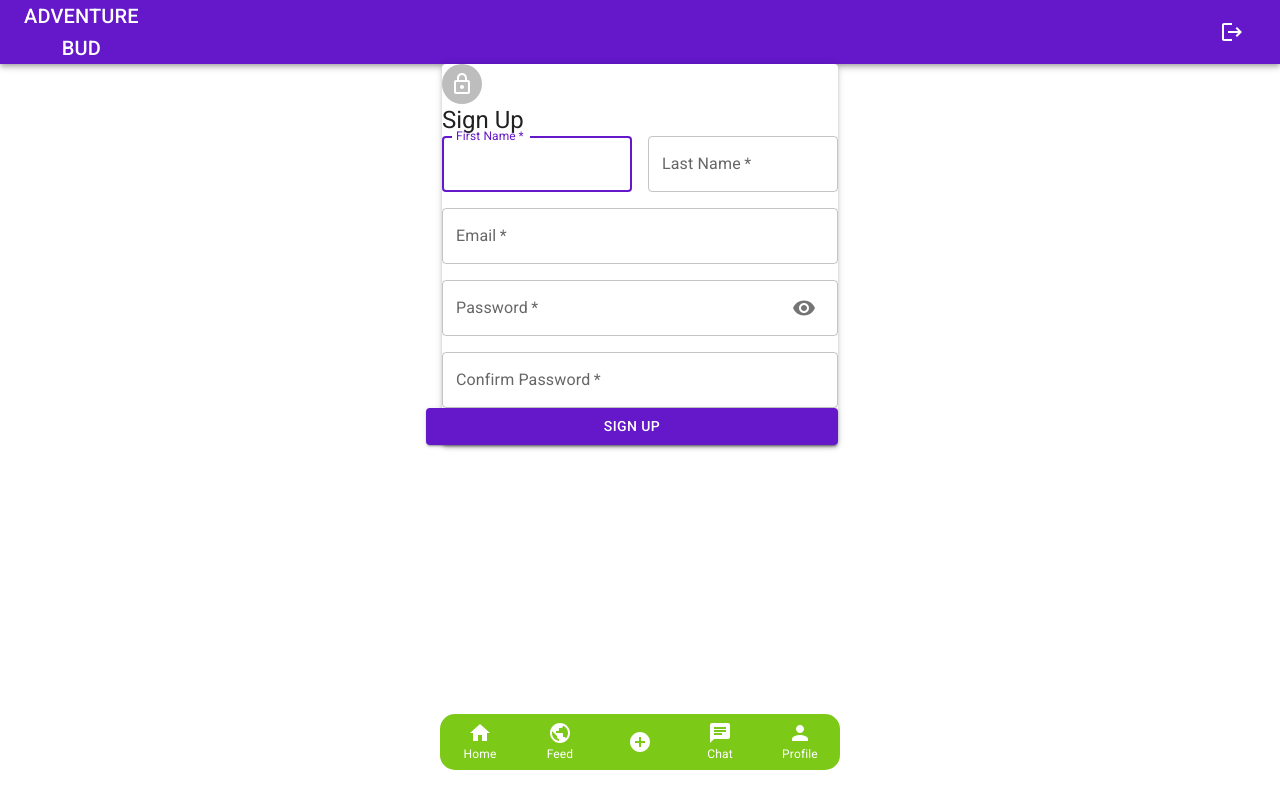
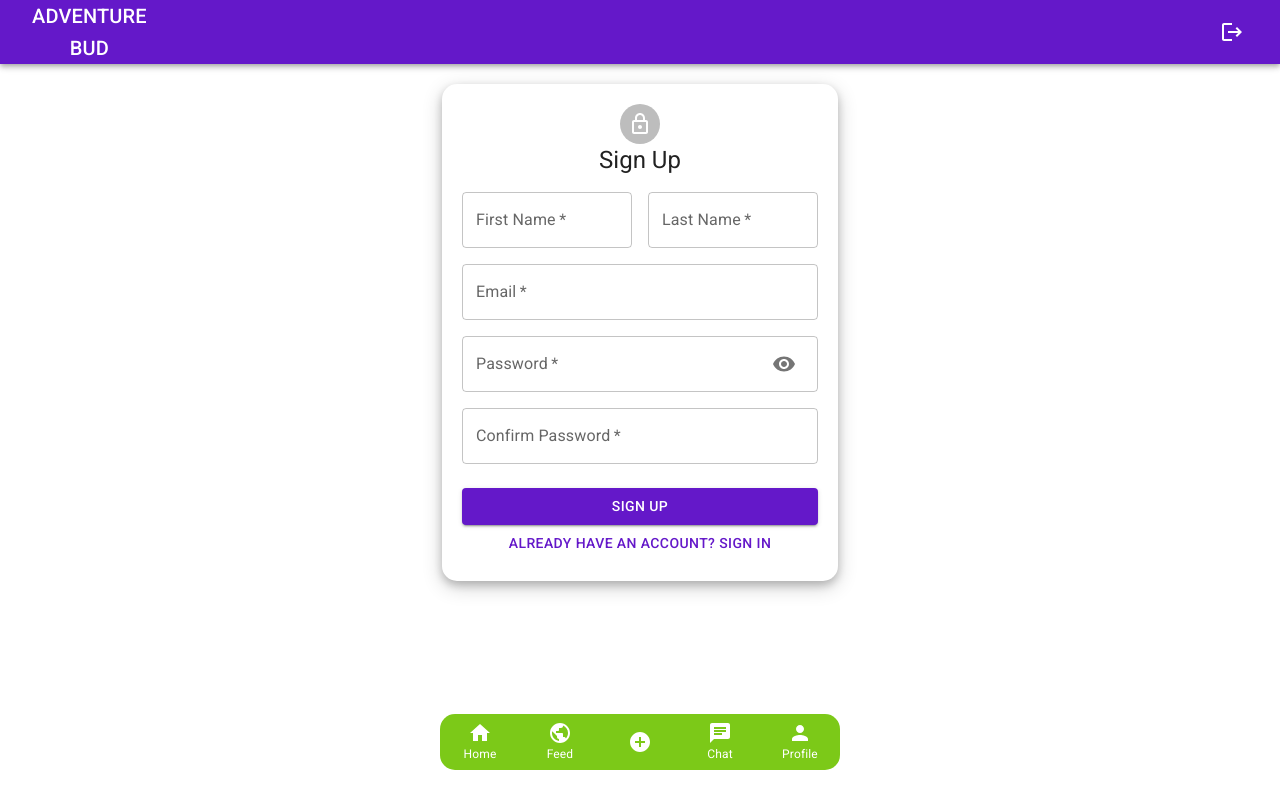
Before and after one commit to rahulpatil8020/buddy, a React (Create React App) app in the folder client/: page /auth in a window 1280 px wide. Built offline with nearby package versions, Linux system fonts and the light colour scheme.

Commit message:
Styled the auth form completely

```diff
--- a/client/src/App.js
+++ b/client/src/App.js
@@ -1,6 +1,6 @@
 import "./App.css";
 import HomePage from "./pages/Home/HomePage";
-import PrimarySearchAppBar from "./components/AppHeader/AppHeader";
+import AppHeader from "./components/AppHeader/AppHeader";
 import FeedPage from "./pages/Feed/FeedPage";
 import AddPostPage from "./pages/AddPost/AddPostPage";
 import ChatPage from "./pages/Chat/ChatPage";
@@ -26,7 +26,7 @@ function App() {
     <ThemeProvider theme={theme}>
       <CssBaseline />
       <BrowserRouter>
-        <PrimarySearchAppBar />
+        <AppHeader />
         <Routes>
           <Route exact path="/" element={<HomePage />} />
           <Route path="/feed" element={<FeedPage />} />
--- a/client/src/components/AppHeader/AppHeader.js
+++ b/client/src/components/AppHeader/AppHeader.js
@@ -1,45 +1,33 @@
 import * as React from "react";
-import { styled, alpha } from "@mui/material/styles";
+import { styled } from "@mui/material/styles";
 import AppBar from "@mui/material/AppBar";
 import Box from "@mui/material/Box";
 import Toolbar from "@mui/material/Toolbar";
 import IconButton from "@mui/material/IconButton";
 import Typography from "@mui/material/Typography";
-import InputBase from "@mui/material/InputBase";
-import Badge from "@mui/material/Badge";
-import MenuIcon from "@mui/icons-material/Menu";
-import SearchIcon from "@mui/icons-material/Search";
 import LogoutIcon from "@mui/icons-material/Logout";
 
-const Search = styled("div")(({ theme }) => ({
-  position: "relative",
-  borderRadius: theme.shape.borderRadius,
-  backgroundColor: alpha(theme.palette.common.white, 0.15),
-  "&:hover": {
-    backgroundColor: alpha(theme.palette.common.white, 0.25),
-  },
-  marginRight: theme.spacing(2),
-  marginLeft: 0,
-  width: "100%",
-  [theme.breakpoints.up("sm")]: {
-    marginLeft: theme.spacing(3),
-    width: "auto",
-  },
+const MyAppTitleBox = styled(Box)(({ theme }) => ({
+  display: "flex",
+  flexDirection: "column",
+  alignItems: "center",
+  padding: theme.spacing(0, 1),
+  color: theme.palette.common.white,
 }));
 
-export default function PrimarySearchAppBar() {
+export default function AppHeader() {
   return (
     <Box sx={{ flexGrow: 1 }}>
       <AppBar position="static" sx={{ backgroundColor: "#6418c9" }}>
         <Toolbar>
-          <Box sx={{ textAlign: "center" }}>
+          <MyAppTitleBox>
             <Typography variant="h6" noWrap>
               ADVENTURE
             </Typography>
             <Typography variant="h6" noWrap>
               BUD
             </Typography>
-          </Box>
+          </MyAppTitleBox>
 
           <Box sx={{ flexGrow: 1 }} />
           <Box>
--- a/client/src/components/Navbar/Navbar.js
+++ b/client/src/components/Navbar/Navbar.js
@@ -10,18 +10,21 @@ import PersonIcon from "@mui/icons-material/Person";
 import { styled } from "@mui/material/styles";
 import { Link } from "react-router-dom";
 
-const MyBottomNavigationBox = styled(Box)({
+const MyBottomNavigationBox = styled(Box)(({ theme }) => ({
   width: "100%",
   display: "flex",
   justifyContent: "center",
   alignItems: "center",
   position: "fixed",
   bottom: 30,
-});
-const MyBottomNavigation = styled(BottomNavigation)({
+  [theme.breakpoints.down("sm")]: {
+    bottom: 2,
+  },
+}));
+const MyBottomNavigation = styled(BottomNavigation)(({ theme }) => ({
   backgroundColor: "#7cc918",
   borderRadius: 15,
-});
+}));
 
 const MyBottomNavigationAction = styled(BottomNavigationAction)({
   color: "white",
--- a/client/src/pages/Auth/Auth.js
+++ b/client/src/pages/Auth/Auth.js
@@ -5,15 +5,15 @@ import {
   Avatar,
   Typography,
   Grid,
-  TextField,
   Button,
+  Box,
 } from "@mui/material";
 import LockOutlinedIcon from "@mui/icons-material/LockOutlined";
 import Input from "./Input";
-
+import styled from "@emotion/styled";
 const Auth = () => {
   const [showPassword, setShowPassword] = useState(false);
-  const isSignup = true;
+  const [isSignup, setIsSignUp] = useState(true);
   const handleSubmit = (e) => {
     e.preventDefault();
   };
@@ -26,15 +26,44 @@ const Auth = () => {
   const handleShowPassword = () => {
     setShowPassword((prevState) => !prevState);
   };
+
+  const switchMode = () => {
+    setIsSignUp((prevState) => !prevState);
+  };
+
+  const MyAuthForm = styled(Paper)({
+    marginTop: 20,
+    boxShadow:
+      "0px 4px 8px 0px rgba(0, 0, 0, 0.2), 0px 6px 20px 0px rgba(0, 0, 0, 0.19)",
+    borderRadius: 15,
+    padding: 20,
+    display: "flex",
+    flexDirection: "column",
+    alignItems: "center",
+  });
+
+  const MyAuthButton = styled(Button)(({ theme }) => ({
+    marginTop: theme.spacing(3),
+  }));
   return (
     <Container component={"main"} maxWidth={"xs"}>
-      <Paper elevation={3}>
+      <MyAuthForm>
+        <Box
+          sx={{
+            display: "flex",
+            flexDirection: "column",
+            alignItems: "center",
+            justifyContent: "center",
+            marginBottom: 2,
+          }}
+        >
           <Avatar>
             <LockOutlinedIcon />
           </Avatar>
           <Typography component="h5" variant="h5">
             {isSignup ? "Sign Up" : "Sign In"}
           </Typography>
+        </Box>
         <form onSubmit={handleSubmit}>
           <Grid container spacing={2}>
             {isSignup ? (
@@ -45,7 +74,6 @@ const Auth = () => {
                   handleChange={handleChange}
                   type="text"
                   half
-                  autoFocus
                 />
                 <Input
                   name="lastName"
@@ -77,12 +105,22 @@ const Auth = () => {
                 type="password"
               />
             ) : null}
-            <Button type="submit" fullWidth variant="contained" color="primary">
+          </Grid>
+          <MyAuthButton
+            type="submit"
+            fullWidth
+            variant="contained"
+            color="primary"
+          >
             {isSignup ? "Sign Up" : "Sign In"}
+          </MyAuthButton>
+        </form>
+        <Button onClick={switchMode}>
+          {isSignup
+            ? "Already have an account? Sign In"
+            : "Don't have an account? Sign Up"}
         </Button>
-          </Grid>
-        </form>
-      </Paper>
+      </MyAuthForm>
     </Container>
   );
 };
```
Also changed, not shown: 1 other file (tests, documents, lock files or other folders). Lines whose indentation alone changed are shown as unchanged.
